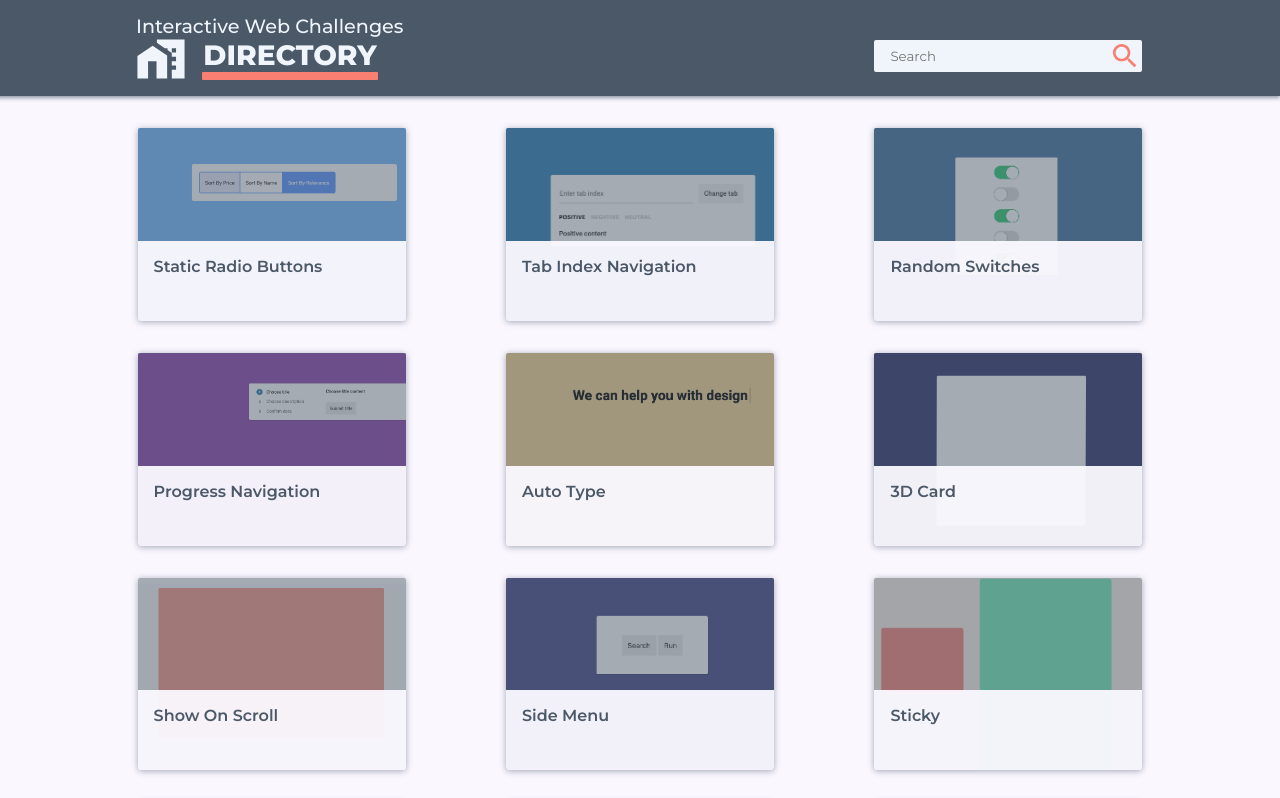
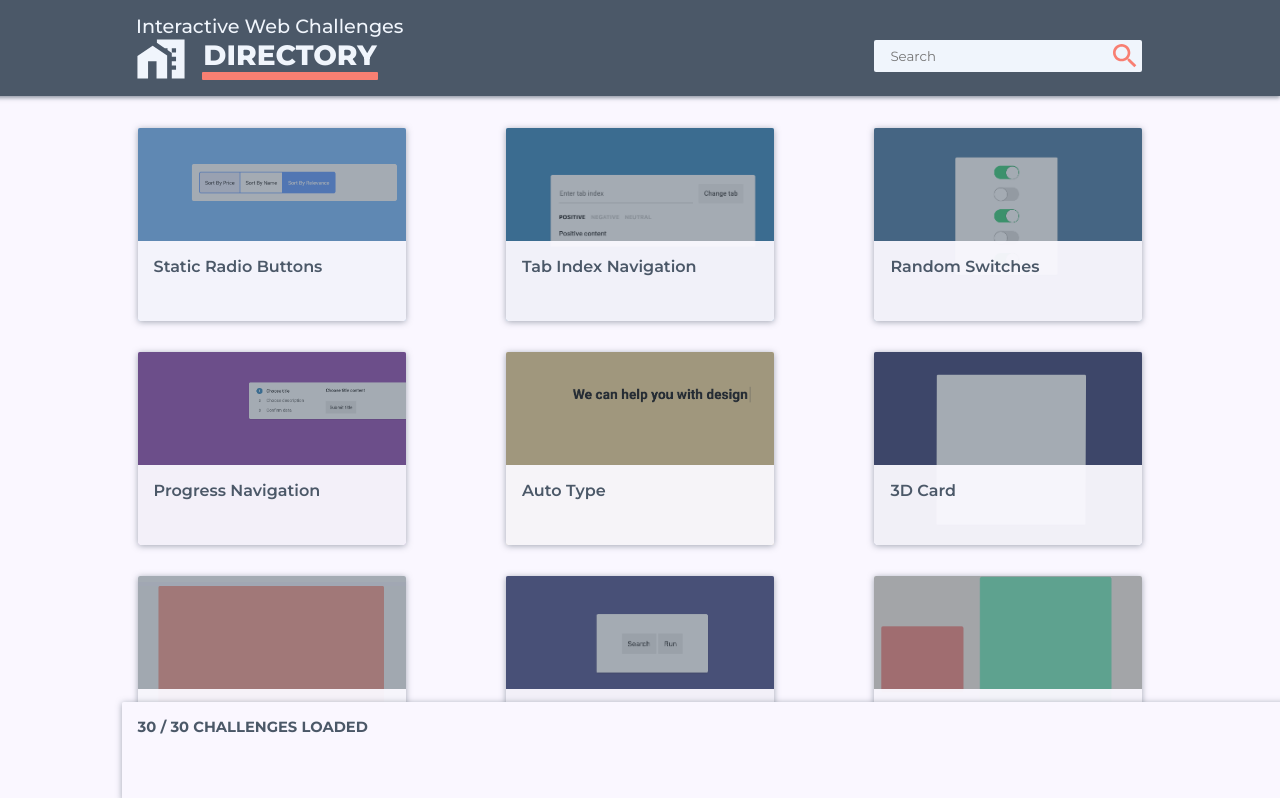
Before and after one commit to nicobartholom3w/interactive_webcomponent_app, an Angular app: page / in a window 1280 px wide. Shown: the top 798 px of the page. Built offline with nearby package versions, Linux system fonts and the light colour scheme.

Commit message:
(feat) Adjusted padding on directory items for more intuitive UX on tab. Changed styles for to top button in directory. Need to adjust to include number of challenges loaded.

```diff
--- a/src/app/challenges/show-on-scroll/show-on-scroll.component.scss
+++ b/src/app/challenges/show-on-scroll/show-on-scroll.component.scss
@@ -25,6 +25,8 @@
     position: relative;
 }
 
+
+
 .hidden {
     opacity: 0;
     margin-top: 3rem;
--- a/src/app/directory/directory-item/directory-item.component.html
+++ b/src/app/directory/directory-item/directory-item.component.html
@@ -1,3 +1,4 @@
+<div class="link-padding">
     <a class="item">
         <div class="item-container">
             <img class="item__background-img" [src]="challengeItem.imagePath" alt="project-img">
@@ -8,3 +9,4 @@
             </div>
         </div>
     </a>
+</div>
--- a/src/app/directory/directory-item/directory-item.component.scss
+++ b/src/app/directory/directory-item/directory-item.component.scss
@@ -2,9 +2,11 @@
     display: block;
     // margin: 2rem 0 0 0;
     // width: 17.75rem;
-    padding: 2rem 1rem 0 1rem;
+
 }
-
+.link-padding {
+    // margin: 2rem 1rem 0 1rem;
+}
 .item {
     cursor: pointer;
     background-color: transparent;
--- a/src/app/directory/directory-top/directory-top.component.scss
+++ b/src/app/directory/directory-top/directory-top.component.scss
@@ -1,23 +1,30 @@
+:host {
+    display: block;
+    padding-bottom: 1rem;
+}
+
 .button {
     outline: none;
     border: 1px solid transparent;
-    background-color: rgba(121, 143, 160, .95);
+    background-color: rgba(121, 143, 160, .99);
     color: rgb(251, 249, 255);
     display: flex;
     justify-content: space-between;
     float: right;
-    margin: 2rem;
+    margin: 0rem 2rem 0rem 2rem;
     margin-right: 1.1rem;
     box-sizing: border-box;
     padding: .5rem 1rem;
     cursor: pointer;
     transition: all .5s;
     opacity: 0;
-
+    border-radius: .1rem;
+    box-shadow: 0 1px 6px 0 rgba(75, 88, 104, .5);
     &:hover {
         background-color: #4B5868;
         color: white;
         border: 1px solid rgba(248, 127, 114, 1);
+        box-shadow: 0 2px 5px 1px rgba(75, 88, 104, .65);
 
         .button__icon {
             fill: white;
--- a/src/app/directory/directory-top/directory-top.component.ts
+++ b/src/app/directory/directory-top/directory-top.component.ts
@@ -10,7 +10,7 @@ export class DirectoryTopComponent implements OnInit {
     onWindowScroll(event: Event) {
       // console.log(window.pageYOffset);
       // console.log(document.documentElement.scrollTop);
-      if(window.pageYOffset > 100 || document.documentElement.scrollTop > 100 || document.body.scrollTop > 100) {
+      if(window.pageYOffset > 50 || document.documentElement.scrollTop > 50 || document.body.scrollTop > 50) {
         this.windowScrolled = true;
       }
       else if(this.windowScrolled && window.pageYOffset || document.documentElement.scrollTop || document.body.scrollTop < 10) {
@@ -31,7 +31,7 @@ export class DirectoryTopComponent implements OnInit {
       if(currScroll > 0) {
         window.requestAnimationFrame(smoothScroll);
         window.scrollTo(0, currScroll - (currScroll / 8));
-        console.log(currScroll);
+        // console.log(currScroll);
       }
     })();
   }
--- a/src/app/directory/directory/directory.component.html
+++ b/src/app/directory/directory/directory.component.html
@@ -1,19 +1,30 @@
 <div class="directory">
     <div class="directory__container">
         <div class="directory__items">
+            <div
+                *ngFor="let challenge of challengesArr; let challengeId = index"
+                class="directory__item-container">
                 <app-directory-item
                     #challengeItem
+                    class="challenge-display"
                     [class.hidden]="isChallengeHiddenArr[challengeId]"
                     [routerLink]="['challenges', challenge.link]"
                     [queryParams]="{'challenge': challenge.link}"
                     [challengeItem]= challenge
-                *ngFor="let challenge of challengesArr; let challengeId = index"></app-directory-item>
+                    ></app-directory-item>
+            </div>
             <!-- <app-directory-item [routerLink]="['challenges/static-radio-buttons']"
             *ngFor="let challenge of challengesArr"></app-directory-item> -->
             <!-- <app-directory-item [routerLink]="['challenges']"></app-directory-item>
             <app-directory-item [routerLink]="['challenges']"></app-directory-item>
             <app-directory-item [routerLink]="['challenges']"></app-directory-item>           -->
         </div>
-    </div>
+        <div class="bottom-container">
+            <div class="progress">{{ numDisplayed }} / 30 CHALLENGES LOADED</div>
+            <div class="top-button-container">
                 <app-directory-top [routerLink]="['']"></app-directory-top>
             </div>
+        </div>
+    </div>
+
+</div>
--- a/src/app/directory/directory/directory.component.scss
+++ b/src/app/directory/directory/directory.component.scss
@@ -10,11 +10,62 @@
         display: flex;
         justify-content: space-between;
         flex-wrap: wrap;
+        padding-bottom: 8rem;
+    }
+}
 
-    }
+.directory__item-container {
+    padding: 2rem 1rem 0rem 1rem;
+}
+
+.challenge-display {
+    transition: height .5s;
+    margin-top: 0rem;
+    height: 12rem;
+}
+
+.bottom-container {
+    display: flex;
+    justify-content: space-between;
+    width: 100%;
+    // margin-top: 1rem;
+    // margin-left: 1.1rem;
+    // margin-right: 1.1rem;
+    padding: 1rem;
+    position: fixed;
+    margin: auto;
+    bottom: 0;
+    z-index: 10;
+    background-color: rgb(250, 247, 255);
+    box-shadow: 0 1px 6px 0 rgba(75, 88, 104, .5);
+    border-radius: .1rem;
 }
 
 .hidden {
     visibility: hidden;
-    display: none;
+    // opacity: 0;
+    height: 0rem;
+    margin-top: 0;
+    padding: 0;
+    padding-top: 0rem;
+    padding-bottom: 0rem;
+    // display: none;
 }
+
+.top-button-container {
+    padding-right: 1.1rem;
+}
+
+.progress {
+    color: rgb(75, 88, 104);
+    font-family: 'Montserrat', sans-serif;
+    font-size: .92rem;
+    font-weight: bold;
+    // display: flex;
+    // justify-content: center;
+    // align-items: center;
+    // padding: 1rem;
+
+    width: 16.75rem;
+    box-sizing: border-box;
+}
--- a/src/app/directory/directory/directory.component.ts
+++ b/src/app/directory/directory/directory.component.ts
@@ -12,7 +12,6 @@ export class DirectoryComponent implements OnInit, AfterViewInit {
   @ViewChildren('challengeItem', { read: ElementRef }) challenges: QueryList<ElementRef>;
   @HostListener('window:scroll', ['$event'])
     onScroll(event: Event) {
-      this.isChallengeHiddenArr = [];
       // this.challenges.forEach((challengeItem) => this.isHidden(challengeItem));
       this.isHidden();
     }
@@ -21,7 +20,7 @@ export class DirectoryComponent implements OnInit, AfterViewInit {
   isChallengeHiddenArr: boolean[] = [];
   isChallengeHiddenArrLength: number;
   challengesRefArr: ElementRef[];
-
+  numDisplayed: number = 0;
   constructor(private challengesService: ChallengesService, private changeRef: ChangeDetectorRef) { }
 
   ngOnInit() {
@@ -32,26 +31,33 @@ export class DirectoryComponent implements OnInit, AfterViewInit {
     this.isChallengeHiddenArrLength = this.challenges.length;
     // this.challenges.forEach((challengeItem) => this.isHidden(challengeItem));
     this.challengesRefArr = this.challenges.toArray();
+    for(let k = 0; k < this.challengesRefArr.length; k++) {
+      this.isChallengeHiddenArr[k] = true;
+    }
     this.isHidden();
     this.changeRef.detectChanges();
   }
 
   isHidden() {
+
     for(let i = 0; i < this.challengesRefArr.length; i++) {
       if(this.challengesRefArr[i]) {
         let currentChallenge = this.challengesRefArr[i];
         let challengePosition: ClientRect = currentChallenge.nativeElement.getBoundingClientRect();
 
-        if((window.innerHeight - challengePosition.top) < 0) {
-          this.isChallengeHidden = true;
+        if((window.innerHeight - challengePosition.top) > 150) {
+          // this.isChallengeHidden = true;
+          this.isChallengeHidden = false;
+          this.isChallengeHiddenArr[i] = this.isChallengeHidden;
         }
-        else {
-          this.isChallengeHidden = false;
-        }
-        this.isChallengeHiddenArr[i] = this.isChallengeHidden;
       }
     }
-
+    this.numDisplayed = 0;
+    for(let boolean of this.isChallengeHiddenArr) {
+      if(boolean === false) {
+        this.numDisplayed++;
+      }
+    }
   }
 
 }
```
Lines whose indentation alone changed are shown as unchanged.
